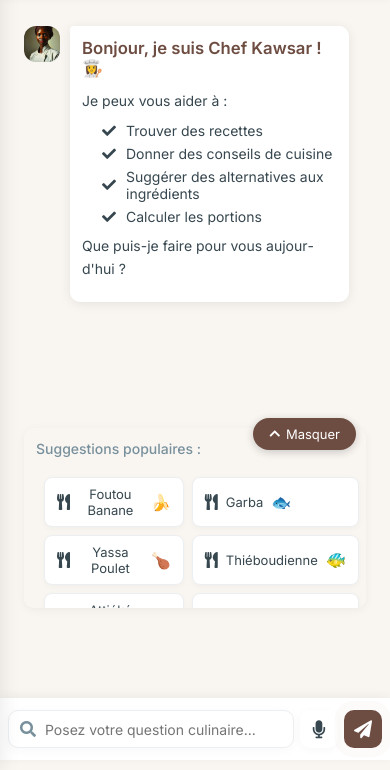
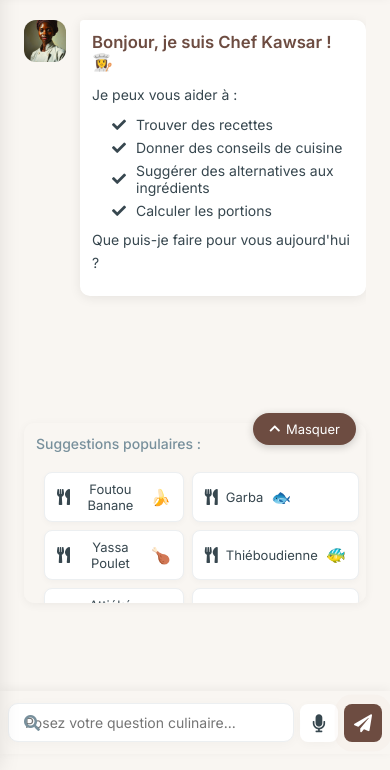
Before and after one commit to Momo-220/ai-chef, a website: page index.html in a window 390 px wide. Shown: the part 74-844 px from the top of the page. Drawn offline with Linux system fonts and the light colour scheme.

Commit message:
new MaJ 1.4

```diff
--- a/styles.css
+++ b/styles.css
@@ -1105,7 +1105,7 @@ body.dark-mode .chef-hat-icon {
         left: 0;
         right: 0;
         z-index: 1000;
-        padding: calc(var(--safe-area-top) + 10px) 16px 10px;
+        padding: calc(var(--safe-area-top)) 16px 10px;
         background-color: var(--primary-beige);
         width: 100%;
         box-shadow: 0 2px 10px rgba(0, 0, 0, 0.05);
@@ -1116,92 +1116,49 @@ body.dark-mode .chef-hat-icon {
     }
 
     .main-chat-container {
-        padding-top: calc(var(--header-height) + var(--safe-area-top));
-        height: 100%;
+        margin-top: calc(var(--header-height) + var(--safe-area-top));
+        height: calc(100vh - var(--header-height) - var(--safe-area-top));
         overflow-y: auto;
         position: relative;
         z-index: 1;
+        -webkit-overflow-scrolling: touch;
     }
 
     .chat-container {
         position: relative;
         z-index: 2;
         padding: 0 16px;
-        margin-top: 10px;
-        height: calc(100% - var(--header-height) - var(--safe-area-top));
+        height: 100%;
     }
 
     .chat-messages {
         position: relative;
         z-index: 3;
-        padding-top: 10px;
         padding-bottom: calc(70px + var(--safe-area-inset-bottom));
         margin-bottom: 0;
         overflow-y: auto;
         -webkit-overflow-scrolling: touch;
         overscroll-behavior-y: contain;
-        margin-top: 10px;
-    }
-
-    .message {
-        max-width: 95%;
-    }
-
-    .message-content {
-        padding: 12px;
-    }
-
-    .bot-icon {
-        width: 36px;
-        height: 36px;
-        margin-right: 10px;
-    }
-
-    .chat-input {
-        gap: 6px;
-        padding: 12px 10px;
-        margin-bottom: 10px;
-        position: fixed;
-        bottom: 0;
-        left: 0;
-        right: 0;
-        background-color: white;
-        z-index: 999;
-        box-shadow: 0 -2px 10px rgba(0, 0, 0, 0.05);
-        width: 100%;
-        padding-bottom: calc(12px + var(--safe-area-inset-bottom));
-    }
-
-    .feature-btn, .stop-generation, .send-btn {
-        width: 38px;
-        height: 38px;
-        min-width: 38px;
-        border-radius: 10px;
-    }
-
-    #userInput {
-        padding: 10px 10px 10px 36px;
-        font-size: 14px;
-        height: 38px;
-    }
-
-    .search-icon {
-        left: 12px;
-    }
-
-    .input-wrapper {
-        flex: 1;
-        min-width: 0;
     }
 
     .typing-indicator {
         position: relative;
         z-index: 4;
+        margin-bottom: 60px;
     }
 
-    body.dark-mode header {
-        background-color: #252525;
-        border-bottom: 1px solid #333;
+    .chat-input {
+        position: fixed;
+        bottom: 0;
+        left: 0;
+        right: 0;
+        background-color: var(--primary-beige);
+        backdrop-filter: blur(10px);
+        -webkit-backdrop-filter: blur(10px);
+        z-index: 999;
+        padding: 12px 16px;
+        padding-bottom: calc(12px + var(--safe-area-inset-bottom));
+        box-shadow: 0 -2px 10px rgba(0, 0, 0, 0.05);
     }
 }
 
@@ -1209,16 +1166,22 @@ body.dark-mode .chef-hat-icon {
 @supports (padding-top: env(safe-area-inset-top)) {
     @media (max-width: 480px) {
         header {
-            padding-top: max(env(safe-area-inset-top), 20px);
+            padding-top: env(safe-area-inset-top);
         }
 
         .main-chat-container {
-            padding-top: calc(var(--header-height) + env(safe-area-inset-top));
+            margin-top: calc(var(--header-height) + env(safe-area-inset-top));
         }
     }
 }
 
+/* Mode sombre */
 body.dark-mode header {
+    background-color: #252525;
+    border-bottom: 1px solid #333;
+}
+
+body.dark-mode .chat-input {
     background-color: #252525;
 }
 
```
